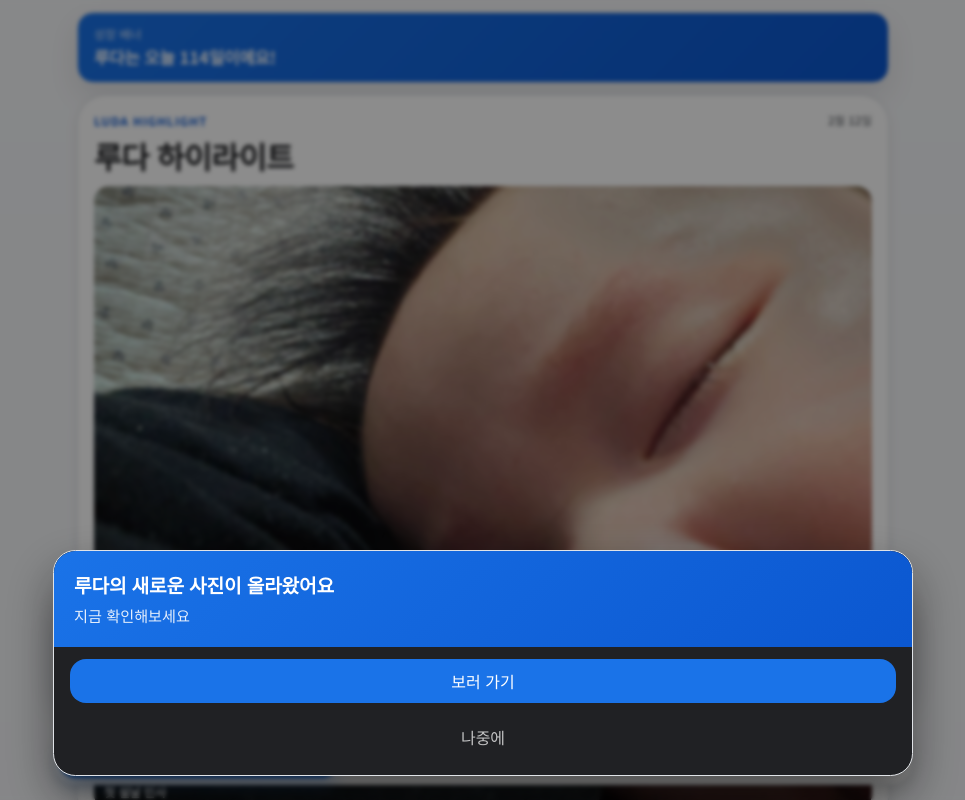
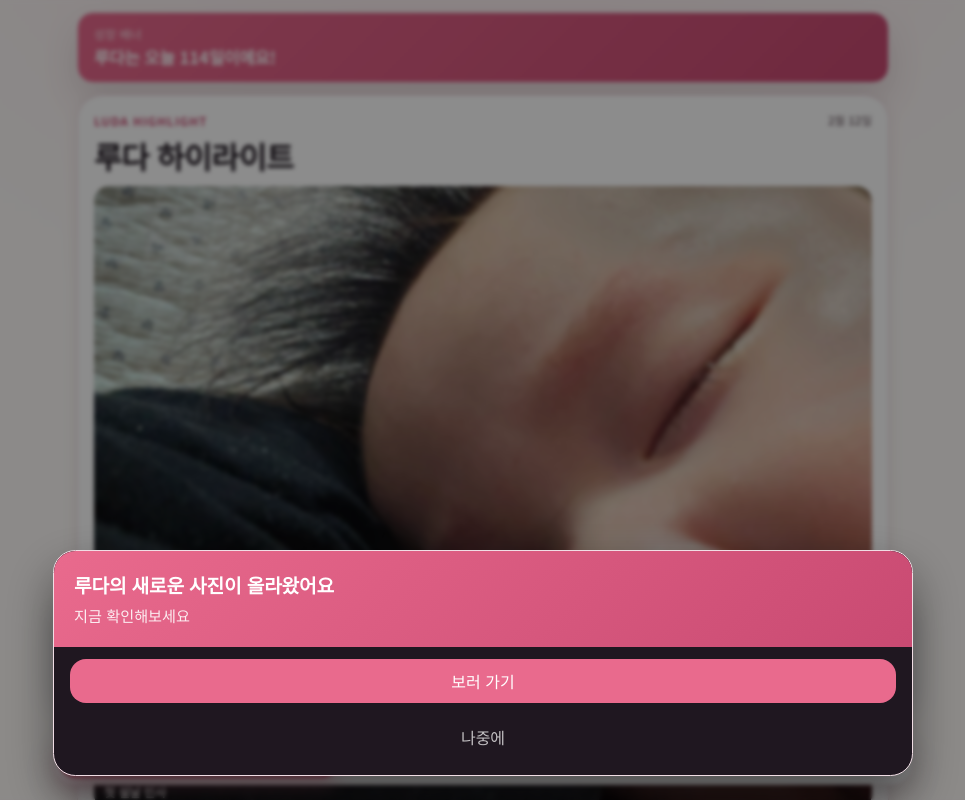
Before and after one commit to nogy21/luda-album, a Next.js app: page / in a window 1280 px wide. Shown: the top 800 px of the page, without its empty margins (157-1122 px from the left). Built offline with nearby package versions, Linux system fonts and the light colour scheme; no server answers; the database is empty; a web font is replaced by a local one.

Commit message:
design: tighten visual tokens and active tab affordance
Ultraworked with [Sisyphus](https://github.com/code-yeongyu/oh-my-opencode)

Co-authored-by: Sisyphus <clio-agent@sisyphuslabs.ai>

```diff
--- a/app/globals.css
+++ b/app/globals.css
@@ -1,24 +1,24 @@
 @import "tailwindcss";
 
 :root {
-  --color-bg: #f2f4f7;
-  --color-surface: #f8f9fb;
+  --color-bg: #fff9f5;
+  --color-surface: #fffdfb;
   --color-surface-strong: #ffffff;
-  --color-ink: #202124;
-  --color-muted: #5f6368;
-  --color-line: #e0e3e7;
-  --color-brand: #1a73e8;
-  --color-brand-soft: #e8f0fe;
-  --color-brand-strong: #0b57d0;
-  --color-success: #188038;
-  --color-danger: #c5221f;
-  --shadow-card: 0 8px 20px rgb(32 33 36 / 10%);
-  --shadow-soft: 0 4px 12px rgb(32 33 36 / 8%);
-  --shadow-float: 0 12px 28px rgb(32 33 36 / 10%);
-  --radius-sm: 0.85rem;
-  --radius-md: 1.1rem;
-  --radius-lg: 1.45rem;
-  --radius-xl: 1.8rem;
+  --color-ink: #1f1720;
+  --color-muted: #6b5a63;
+  --color-line: #f0dde4;
+  --color-brand: #e96a8d;
+  --color-brand-soft: #fdeaf0;
+  --color-brand-strong: #c94a72;
+  --color-success: #1f7a4a;
+  --color-danger: #b43055;
+  --shadow-card: 0 14px 30px rgb(85 48 62 / 14%);
+  --shadow-soft: 0 6px 16px rgb(85 48 62 / 10%);
+  --shadow-float: 0 18px 36px rgb(85 48 62 / 16%);
+  --radius-sm: 0.8rem;
+  --radius-md: 1rem;
+  --radius-lg: 1.3rem;
+  --radius-xl: 1.6rem;
   --space-1: 0.25rem;
   --space-2: 0.5rem;
   --space-3: 0.75rem;
@@ -27,13 +27,13 @@
   --space-6: 1.5rem;
   --space-7: 1.75rem;
   --space-8: 2rem;
-  --text-app-title: 1.08rem;
-  --text-hero-title: 1.5rem;
-  --text-section-title: 1.24rem;
-  --text-meta: 0.78rem;
-  --text-body: 1rem;
+  --text-app-title: 1.06rem;
+  --text-hero-title: 1.42rem;
+  --text-section-title: 1.18rem;
+  --text-meta: 0.76rem;
+  --text-body: 0.98rem;
   --tap-min: 44px;
-  --focus-ring: 0 0 0 3px rgb(26 115 232 / 28%);
+  --focus-ring: 0 0 0 3px rgb(233 106 141 / 30%);
 }
 
 .motion-safe-scale {
@@ -59,7 +59,9 @@ body {
 body {
   min-height: 100dvh;
   color: var(--color-ink);
-  background: linear-gradient(180deg, #f6f7f9 0%, #f2f4f7 100%);
+  background:
+    radial-gradient(120% 65% at 50% -12%, rgb(233 106 141 / 14%) 0%, transparent 52%),
+    linear-gradient(180deg, #fffdfb 0%, var(--color-bg) 100%);
   font-family:
     var(--font-paperlogy),
     "Apple SD Gothic Neo",
@@ -70,7 +72,7 @@ body {
 }
 
 ::selection {
-  background: rgb(26 115 232 / 22%);
+  background: rgb(233 106 141 / 22%);
   color: var(--color-ink);
 }
 
@@ -91,7 +93,7 @@ body {
 .page-base a,
 .page-base button {
   touch-action: manipulation;
-  -webkit-tap-highlight-color: rgb(26 115 232 / 16%);
+  -webkit-tap-highlight-color: rgb(233 106 141 / 16%);
   min-height: var(--tap-min);
 }
 
--- a/components/fixed-bottom-nav.tsx
+++ b/components/fixed-bottom-nav.tsx
@@ -31,7 +31,7 @@ export function FixedBottomNav({ maxWidth }: FixedBottomNavProps) {
       aria-label="하단 메뉴"
     >
       <div
-        className="mx-auto grid grid-cols-3 gap-1.5 rounded-[1.35rem] border border-[color:var(--color-line)] bg-[color:var(--color-surface-strong)] p-1.5 text-[0.94rem] shadow-[var(--shadow-soft)]"
+        className="mx-auto grid grid-cols-3 gap-1.5 rounded-[1.35rem] border border-[color:var(--color-line)] bg-[color:var(--color-surface-strong)] p-1.5 text-[0.94rem] shadow-[var(--shadow-card)]"
         style={{ maxWidth }}
       >
         {tabs.map((tab) => {
@@ -41,16 +41,17 @@ export function FixedBottomNav({ maxWidth }: FixedBottomNavProps) {
             <Link
               key={tab.href}
               href={tab.href}
-              className={`relative flex min-h-11 items-center justify-center rounded-[1rem] px-3 py-2.5 text-center text-[0.95rem] font-semibold transition-colors ${active
-                ? "bg-[color:var(--color-brand)] text-white shadow-[0_8px_16px_rgba(26,115,232,0.25)]"
-                : "text-[color:var(--color-muted)] hover:bg-[color:var(--color-brand-soft)] active:bg-[color:var(--color-brand-soft)]/90"
+              className={`relative flex min-h-11 items-center justify-center rounded-[1rem] px-3 py-2.5 text-center text-[0.95rem] font-semibold transition-all ${active
+                ? "bg-[color:var(--color-brand)] text-white shadow-[0_8px_18px_rgb(233_106_141/34%)]"
+                : "text-[color:var(--color-muted)] hover:bg-[color:var(--color-brand-soft)] active:scale-[0.99]"
                 }`}
+              aria-current={active ? "page" : undefined}
             >
               {tab.label}
               {active ? (
                 <span
                   aria-hidden="true"
-                  className="absolute inset-x-3 bottom-1.5 h-[2px] rounded-full bg-white/88"
+                  className="absolute inset-x-4 bottom-1 h-[2.5px] rounded-full bg-white/95"
                 />
               ) : null}
             </Link>
```
